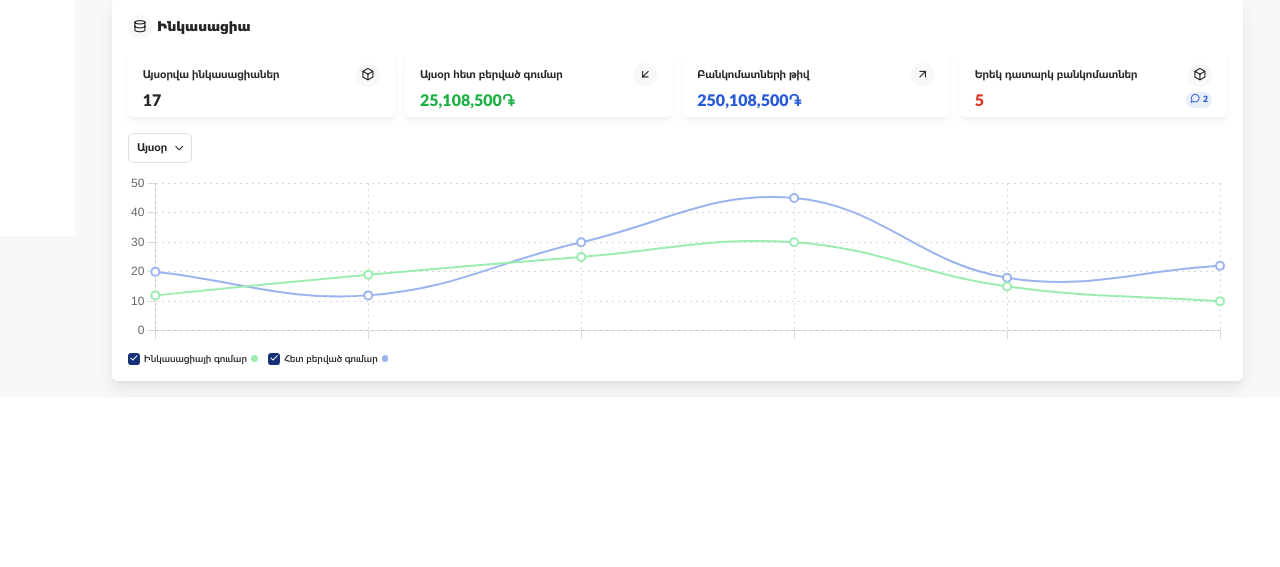
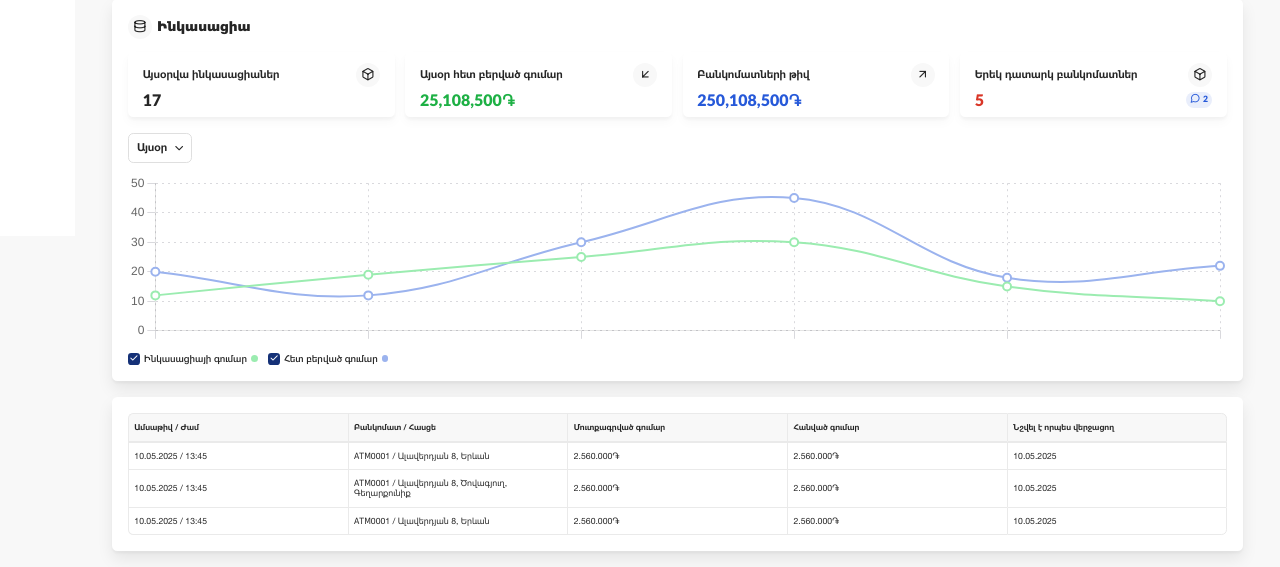
Before and after one commit to samvelchobanyan/AtmMonitor, a PHP site: page / in a window 1280 px wide. Shown: the part 564-1131 px from the top of the page. Before the commit the page ends 957 px from the top, so only its background shows below. Run offline with PHP 8.4, Linux system fonts and the light colour scheme; style sheets or scripts are compiled from the project's sources; some web fonts are replaced.

Commit message:
table component hardcode

```diff
--- a/assets/scss/app.scss
+++ b/assets/scss/app.scss
@@ -9,6 +9,7 @@
 @import "components/_chart.scss";
 @import "components/_checkbox.scss";
 @import "components/_pill.scss";
+@import "components/_table.scss";
 
 
 .main-container {
--- /dev/null
+++ b/assets/scss/components/_table.scss
@@ -0,0 +1,47 @@
+table {
+    width: 100%;
+    table-layout: fixed;
+    border-radius: rem(4);
+    border-collapse: separate;
+    border-spacing: 0;
+    th,
+    td {
+        border: rem(1) solid map-get($color-scheme, "gray-100");
+        padding: rem(12) rem(8);
+        &:not(:last-child) {
+            border-right: 0;
+        }
+    }
+    tr {
+        &:not(:last-child) {
+            th,
+            td {
+                border-bottom: 0;
+            }
+        }
+        &:last-child {
+            td {
+                &:first-child {
+                    border-radius: 0 0 0 rem(8);
+                }
+                &:last-child {
+                    border-radius: 0 0 rem(8) 0;
+                }
+            }
+        }
+    }
+    th {
+        @include font(bold, 12, 1.3, inherit, 0, $fontPrimary);
+        background-color: map-get($color-scheme, "gray");
+        text-align: left;
+        &:first-child {
+            border-radius: rem(8) 0 0 0;
+        }
+        &:last-child {
+            border-radius: 0 rem(8) 0 0;
+        }
+    }
+    td {
+        @include font(normal, 13, 1.2, inherit, 0, $fontPrimary);
+    }
+}
--- /dev/null
+++ b/components/ui/tableCustom.js
@@ -0,0 +1,50 @@
+export class TableCustom extends HTMLElement {
+    constructor() {
+        super();
+    }
+
+    connectedCallback() {
+        this.render();
+    }
+
+    render() {
+        this.innerHTML = `
+            <table class="atm-table">
+                <thead>
+                    <tr>
+                        <th>Ամսաթիվ / Ժամ</th>
+                        <th>Բանկոմատ / Հասցե</th>
+                        <th>Մուտքագրված գումար</th>
+                        <th>Հանված գումար</th>
+                        <th>Նշվել է որպես վերջացող</th>
+                    </tr>
+                </thead>
+                <tbody>
+                    <tr>
+                        <td>10.05.2025 / 13:45</td>
+                        <td>АТМ0001 / Ալավերդյան 8, Երևան</td>
+                        <td>2.560.000֏</td>
+                        <td>2.560.000֏</td>
+                        <td>10.05.2025</td>
+                    </tr>
+                    <tr>
+                        <td>10.05.2025 / 13:45</td>
+                        <td>АТМ0001 / Ալավերդյան 8, Ծովագյուղ, Գեղարքունիք</td>
+                        <td>2.560.000֏</td>
+                        <td>2.560.000֏</td>
+                        <td>10.05.2025</td>
+                    </tr>
+                    <tr>
+                        <td>10.05.2025 / 13:45</td>
+                        <td>АТМ0001 / Ալավերդյան 8, Երևան</td>
+                        <td>2.560.000֏</td>
+                        <td>2.560.000֏</td>
+                        <td>10.05.2025</td>
+                    </tr>
+                </tbody>
+            </table>
+        `;
+    }
+}
+
+customElements.define("table-custom", TableCustom);
--- a/pages/atms-dashboard.js
+++ b/pages/atms-dashboard.js
@@ -2,6 +2,7 @@ import { InfoCard } from "../components/ui/infoCard.js";
 import { ContainerTop } from "../components/ui/containerTop.js";
 import { LineChart } from "../components/ui/LineChart.js";
 import { PillItem } from "../components/ui/pillItem.js";
+import { TableCustom } from "../components/ui/tableCustom.js";
 
 class AtmsDashboard extends HTMLElement {
     connectedCallback() {
@@ -14,7 +15,6 @@ class AtmsDashboard extends HTMLElement {
 
     getTemplate() {
         return /* html */ `
-
             <div class="main-container">
                 <div class="row">
                     <div class="column sm-2">
@@ -82,6 +82,16 @@ class AtmsDashboard extends HTMLElement {
                         </div>
                     </div>
                 </div>
+
+                <div>
+                    <div class="row">
+                        <div class="column sm-12">
+                            <div class="container">
+                                <table-custom></table-custom>
+                            </div>
+                        </div>
+                    </div>
+                </div>
             </div>
         `;
     }
```
Also changed, not shown: index.html (+39 -1 lines), assets/css/app.css.
